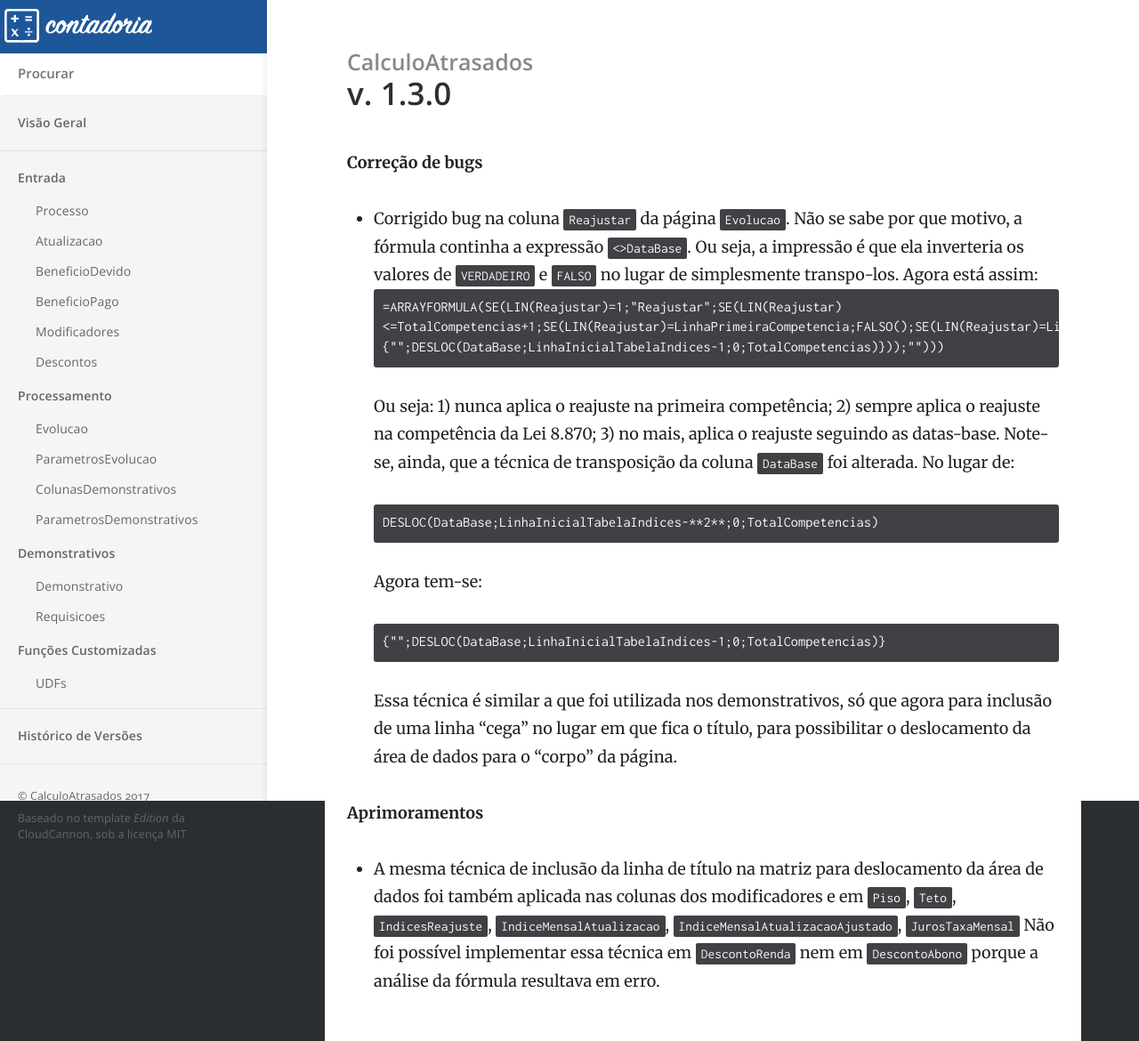
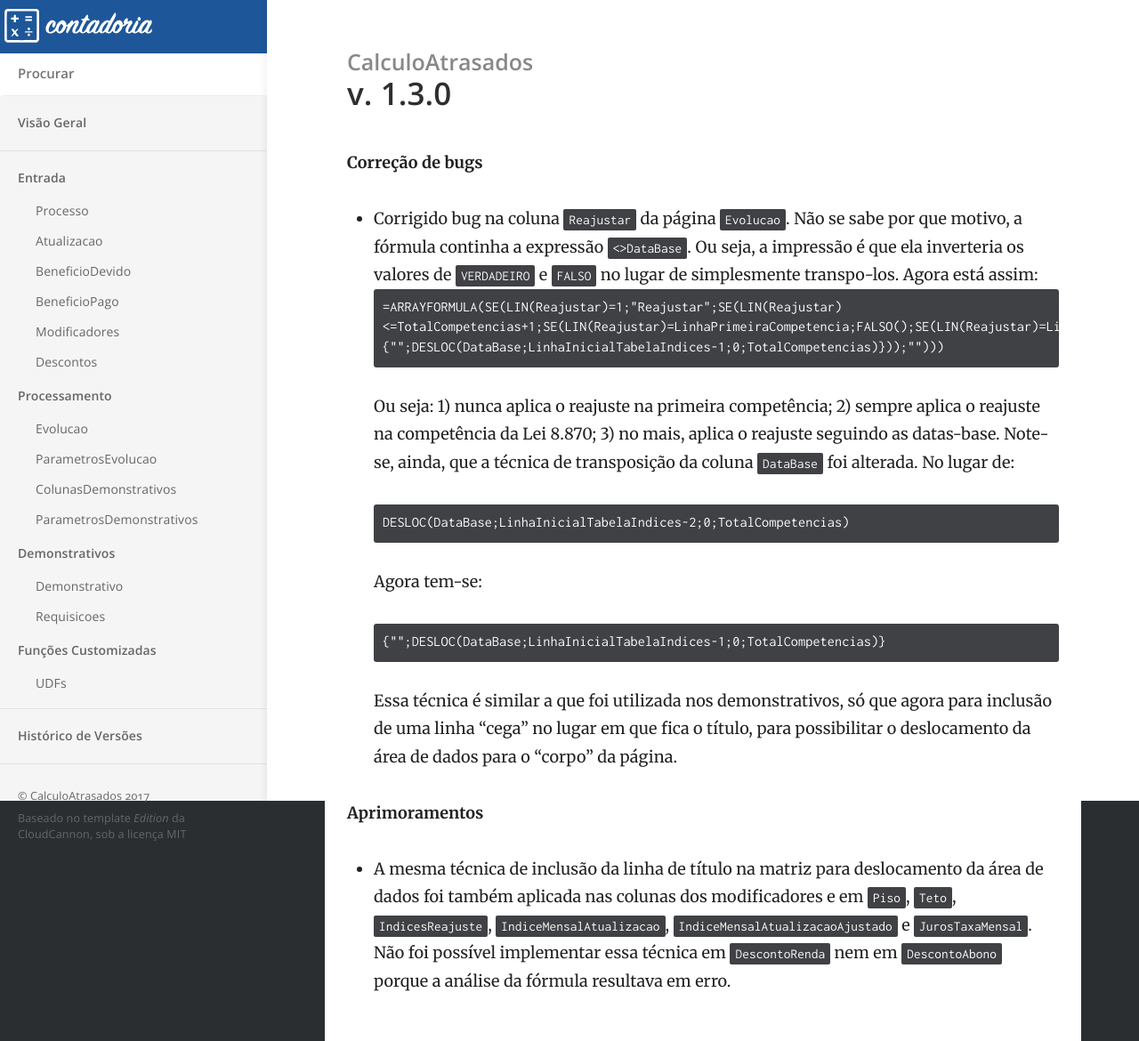
Before and after one commit to Contadoria/CalculoAtrasados, a Jekyll site: the page built from _posts/2017-10-02-21h02m14s.md, in a window 1280 px wide. Shown: the whole page at 89% size. Built offline with Jekyll 4.4.1, drawn with Linux system fonts in a browser that asks for light colours.

Commit message:
Atualizado pelo script (2017-10-03T00:49:44.475Z)

```diff
--- a/_posts/2017-10-02-21h02m14s.md
+++ b/_posts/2017-10-02-21h02m14s.md
@@ -18,7 +18,7 @@ type: minor
   Note-se, ainda, que a técnica de transposição da coluna `DataBase` foi alterada.
   No lugar de:
   ~~~
-  DESLOC(DataBase;LinhaInicialTabelaIndices-**2**;0;TotalCompetencias)
+  DESLOC(DataBase;LinhaInicialTabelaIndices-2;0;TotalCompetencias)
   ~~~
   Agora tem-se:
   ~~~
@@ -28,5 +28,5 @@ type: minor
 
 **Aprimoramentos**
 
-+ A mesma técnica de inclusão da linha de título na matriz para deslocamento da área de dados foi também aplicada nas colunas dos modificadores e em `Piso`, `Teto`, `IndicesReajuste`, `IndiceMensalAtualizacao`, `IndiceMensalAtualizacaoAjustado`, `JurosTaxaMensal`
++ A mesma técnica de inclusão da linha de título na matriz para deslocamento da área de dados foi também aplicada nas colunas dos modificadores e em `Piso`, `Teto`, `IndicesReajuste`, `IndiceMensalAtualizacao`, `IndiceMensalAtualizacaoAjustado` e `JurosTaxaMensal`.
 Não foi possível implementar essa técnica em `DescontoRenda` nem em `DescontoAbono` porque a análise da fórmula resultava em erro.
```
